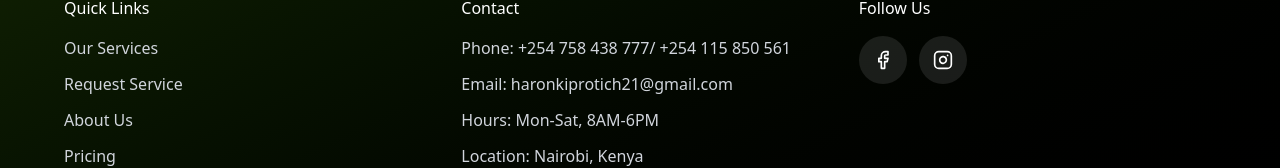
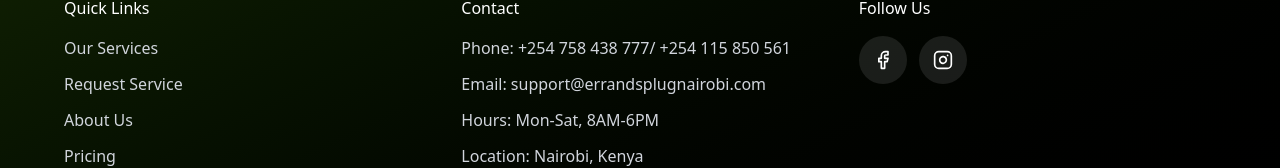
Before and after one commit to Beri-P/ErrandsPlug-Website, a React (Vite) app: page / in a window 1280 px wide. Shown: the part 4021-4189 px from the top of the page. Built offline with nearby package versions, Linux system fonts and the light colour scheme.

Commit message:
Update contact email in Footer component

```diff
--- a/src/components/Footer.tsx
+++ b/src/components/Footer.tsx
@@ -55,7 +55,7 @@ export function Footer() {
             <h3 className="mb-4 text-white">Contact</h3>
             <ul className="space-y-3 text-gray-300">
               <li>Phone: +254 758 438 777/ +254 115 850 561</li>
-              <li>Email: haronkiprotich21@gmail.com</li>
+              <li>Email: support@errandsplugnairobi.com</li>
               <li>Hours: Mon-Sat, 8AM-6PM</li>
               <li>Location: Nairobi, Kenya</li>
             </ul>
```
